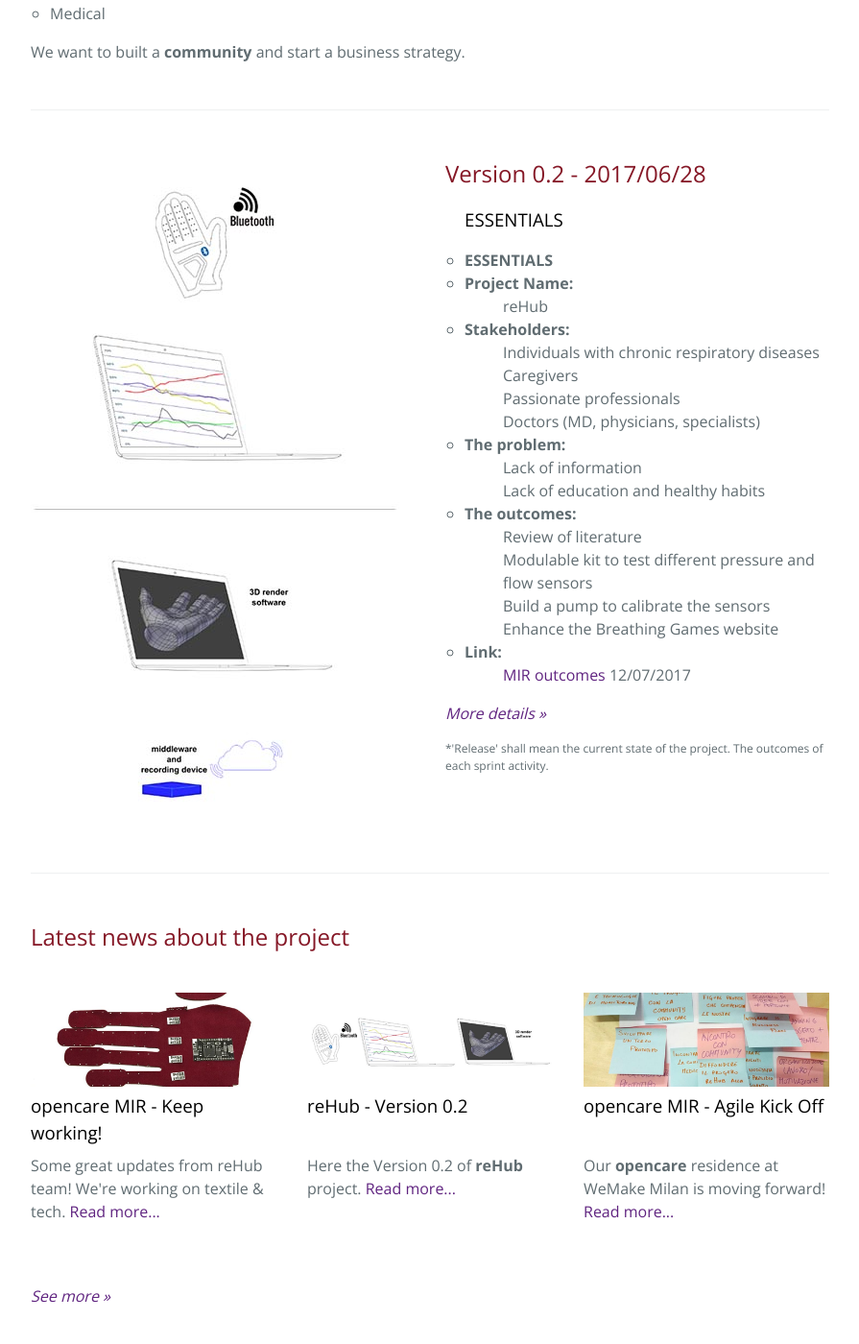
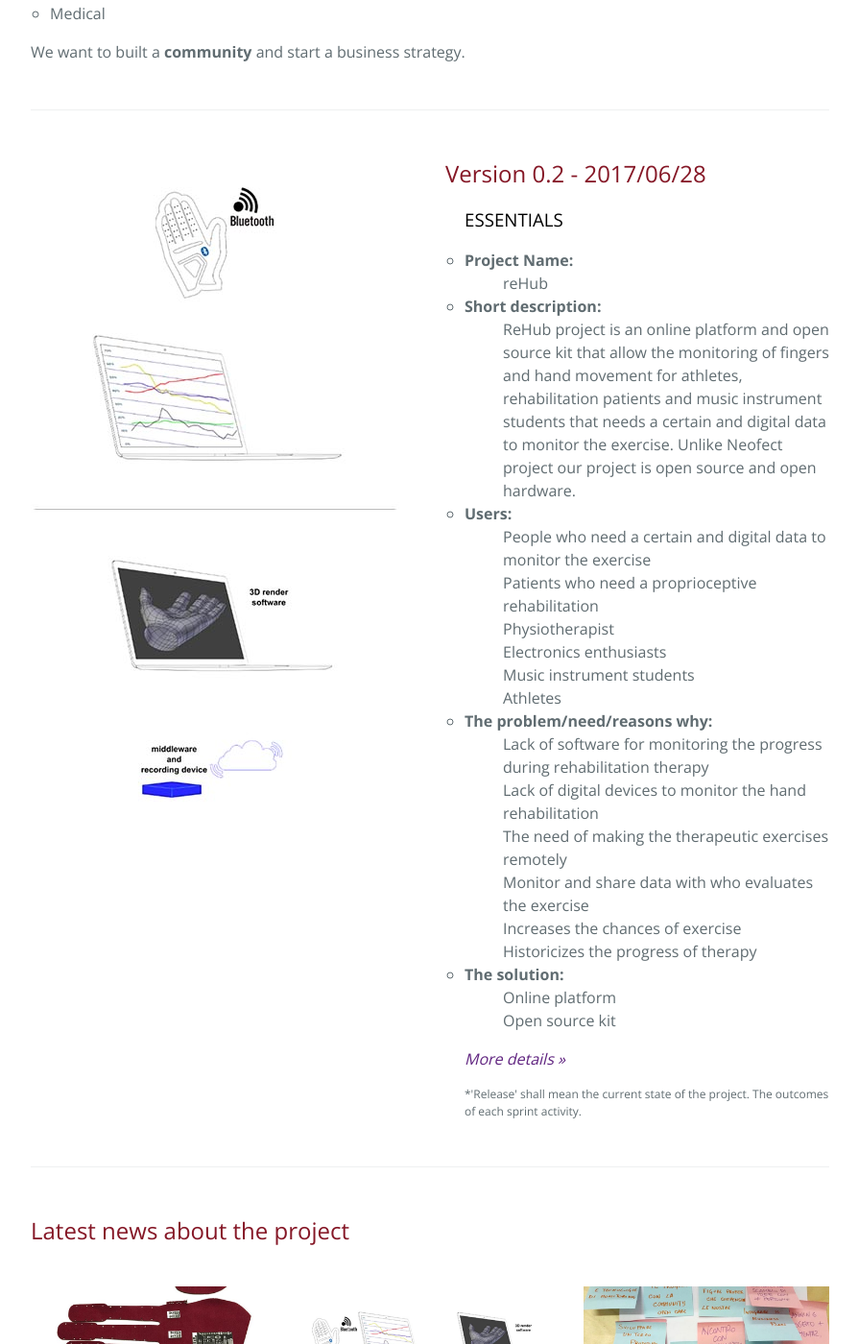
Before and after one commit to opencarecc/rehub, a Jekyll site: the page built from index.html, in a window 1280 px wide and 1400 px high, scrolled down 807 px. Shown: the whole window at 96% size, without its empty margins (192-1087 px from the left). Built offline with Jekyll 4.4.1, drawn with Linux system fonts in a browser that asks for light colours; comment, search, counter and statistics services are not loaded.

Commit message:
fix release in homepage

```diff
--- a/_includes/release_notes.html
+++ b/_includes/release_notes.html
@@ -2,25 +2,31 @@
 	<h2>Version 0.2 - 2017/06/28</h2>
 	<ul>
 	<h3>ESSENTIALS</h3>
-		<li><b>ESSENTIALS</b></li>
+
 		<li><b>Project Name:</b></li>
 		<dd>reHub</dd>
-		<li><b>Stakeholders:</b></li>
-		<dd>Individuals with chronic respiratory diseases</dd>
-		<dd>Caregivers</dd>
-		<dd>Passionate professionals</dd>
-		<dd>Doctors (MD, physicians, specialists)</dd>
-		<li><b>The problem:</b></li>
-		<dd>Lack of information</dd>
-		<dd>Lack of education and healthy habits</dd>
-		<li><b>The outcomes:</b></li>
-		<dd>Review of literature</dd>
-		<dd>Modulable kit to test different pressure and flow sensors</dd>
-		<dd>Build a pump to calibrate the sensors</dd>
-		<dd>Enhance the Breathing Games website</dd>
-		<li><b>Link:</b></li>
-		<dd><a href="https://edgeryders.eu/t/successful-maker-in-residence-for-breathing-games/6489">MIR outcomes</a> 12/07/2017</dd>
-	</ul>
+		<li><b>Short description:</b></li>
+		<dd>ReHub project is an online platform and open source kit that allow the monitoring
+			of fingers and hand movement for athletes, rehabilitation patients and music
+			instrument students that needs a certain and digital data to monitor the exercise.
+			Unlike Neofect project our project is open source and open hardware.</dd>
+		<li><b>Users:</b></li>
+		<dd>People who need a certain and digital data to monitor the exercise</dd>
+		<dd>Patients who need a proprioceptive rehabilitation</dd>
+		<dd>Physiotherapist</dd>
+		<dd>Electronics enthusiasts</dd>
+		<dd>Music instrument students</dd>
+		<dd>Athletes</dd>
+		<li><b>The problem/need/reasons why:</b></li>
+		<dd>Lack of software for monitoring the progress during rehabilitation therapy</dd>
+		<dd>Lack of digital devices to monitor the hand rehabilitation</dd>
+		<dd>The need of making the therapeutic exercises remotely</dd>
+		<dd>Monitor and share data with who evaluates the exercise</dd>
+		<dd>Increases the chances of exercise</dd>
+		<dd>Historicizes the progress of therapy</dd>
+		<li><b>The solution:</b></li>
+		<dd>Online platform</dd>
+		<dd>Open source kit</dd>
 	<p>
 		<a href="https://github.com/opencarecc/breathinggames/wiki">
 			<em>More details »</em>
```
Also changed, not shown: _posts/2017-06-28-rehub-version-02.md (+1 -1 lines).
